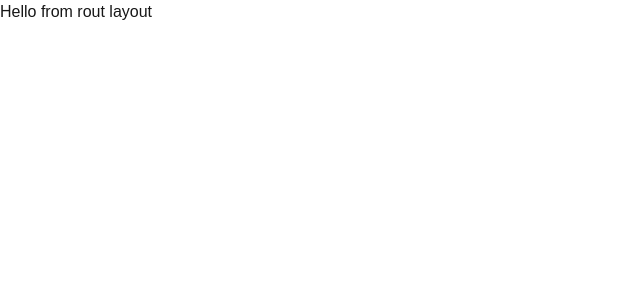
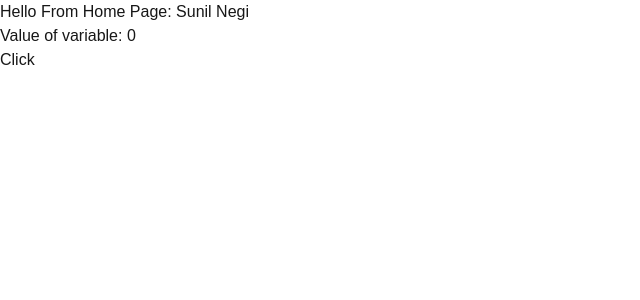
Before and after one commit to SunilSingh2208/first-react-app, a Next.js app: page / in a window 1280 px wide. Shown: the top 300 px of the page, without its empty margins (0-640 px from the left). Built offline with nearby package versions, Linux system fonts and the light colour scheme.

Commit message:
first state

```diff
--- a/app/about/page.tsx
+++ /dev/null
@@ -1,3 +0,0 @@
-export default function AboutPage() {
-    return (<div>Hello from about page</div>)
-}
--- a/app/home/page.tsx
+++ /dev/null
@@ -1,5 +0,0 @@
-export default function HomePage() {
-    return (
-      <div>Hello From Home Page</div>
-    );
-  };
--- a/app/layout.tsx
+++ b/app/layout.tsx
@@ -28,7 +28,7 @@ export default function RootLayout({
       <body
         className={`${geistSans.variable} ${geistMono.variable} antialiased`}
       >
-        <div>Hello from rout layout</div>
+        {children}
       </body>
     </html>
   );
--- a/app/page.tsx
+++ b/app/page.tsx
@@ -1,5 +1,33 @@
+"use client";
+import {useState} from 'react';
+
 export default function Home() {
+  //hooks are function is react to manage a state(s)
+  //used in place of variable to show update in DOM
+  const [value, setCurrentValue] = useState(0);
+  // value = any variable(state) name that holds the value
+  //setCurrentValue = any function name that updates the variable value, it is asynchoronous(side effect)
+  // 5 is the initial value
+  // default null if 5 is not set or passed
+  let a = 5;
+
+
+  const update=()=>{
+    console.log("Here is the update function, value of a is : ", a);
+    a++;
+  }
+
+
+  const updateState = ()=>{
+    setCurrentValue(value+1);
+    console.log("Here is the updateState function, value of value variable is : ", value);
+  }
+
   return (
-    <div>Hello From Home Page: Sunil Negi</div>
+    <div>
+      <div>Hello From Home Page: Sunil Negi</div>
+      <h3>Value of variable: {value}</h3>
+      <button onClick={updateState}>Click</button>
+    </div>
   );
 };
```
